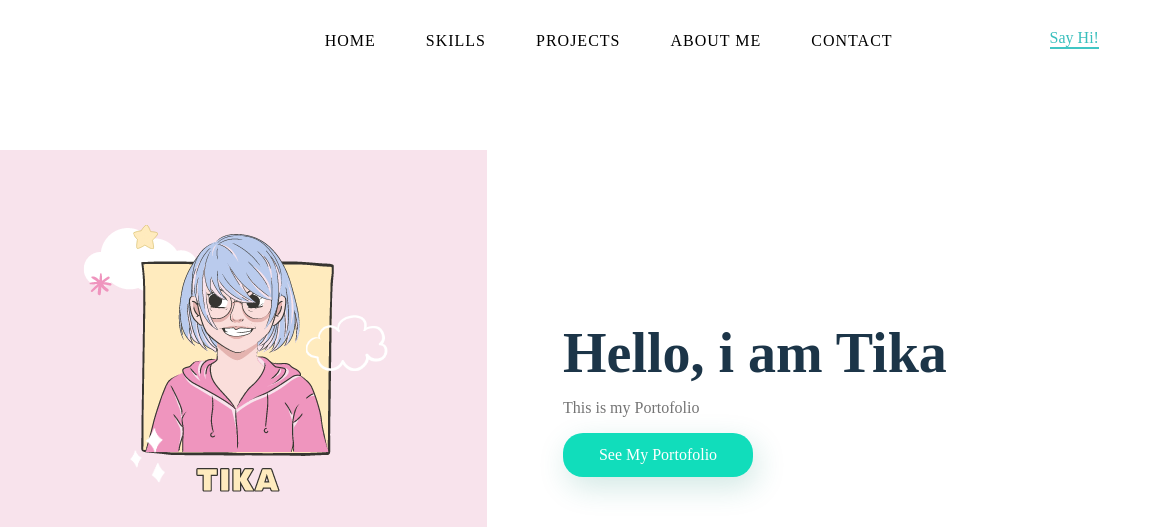
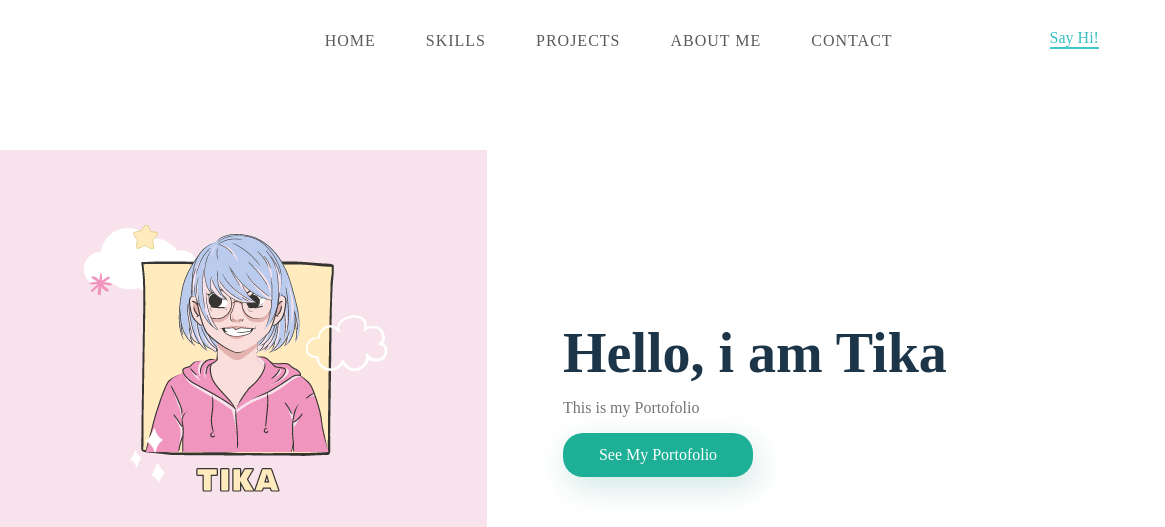
Before and after one commit to Isthika/TIKA-PROJECT, a plain HTML site: page tika.html in a window 1280 px wide. Shown: the top 527 px of the page, 115-1280 px from the left. Drawn offline with Linux system fonts and the light colour scheme.

Commit message:
portofolio-tika

```diff
--- a/CSS/style.css
+++ b/CSS/style.css
@@ -47,7 +47,7 @@ nav ul li a{
 	font-size: 0..8rem;
 	text-transform: uppercase;
 	font-weight: 500;
-	color: rgb(0, 0, 0);
+	color: #585b5b;
 	letter-spacing: 1px;
 }
 .hey{
@@ -103,7 +103,7 @@ nav ul li a:hover{
 	justify-content: center;
 	align-items: center;
 	color:#ffffff;
-	background-color: #11ddbb;
+	background-color: #1db096;
 	border-radius: 20px;
 	box-shadow: 4px 10px 30px rgba(24,139,119,0.2);
 }
--- a/tika.html
+++ b/tika.html
@@ -58,7 +58,7 @@
 	<div class="skill-box">
 	<div class="skill-img">
 		<img src="/img/SKILL.png">
-	</div>
+	</ div>
 
 	<div class="s-box-text"></div>
 	<strong>Python</strong>
@@ -115,8 +115,6 @@
 	</div>
 
 	<p> Name: Isthika Drawina Putri Laksana</p>
-	<p>Date of birth: April 29th</p>
-	<p>Location: West Jakarta</p>
 
 	<a href="#">Read More</a>
 	</div>>
```
Also changed, not shown: fonts/thehistoriademo-webfont.woff (added), fonts/thehistoriademo-webfont.woff2 (added), img/Model3.jpeg (added), img/client-1.png (deleted), img/client-2.png (deleted), img/client-3.png (deleted), 1 other file.
